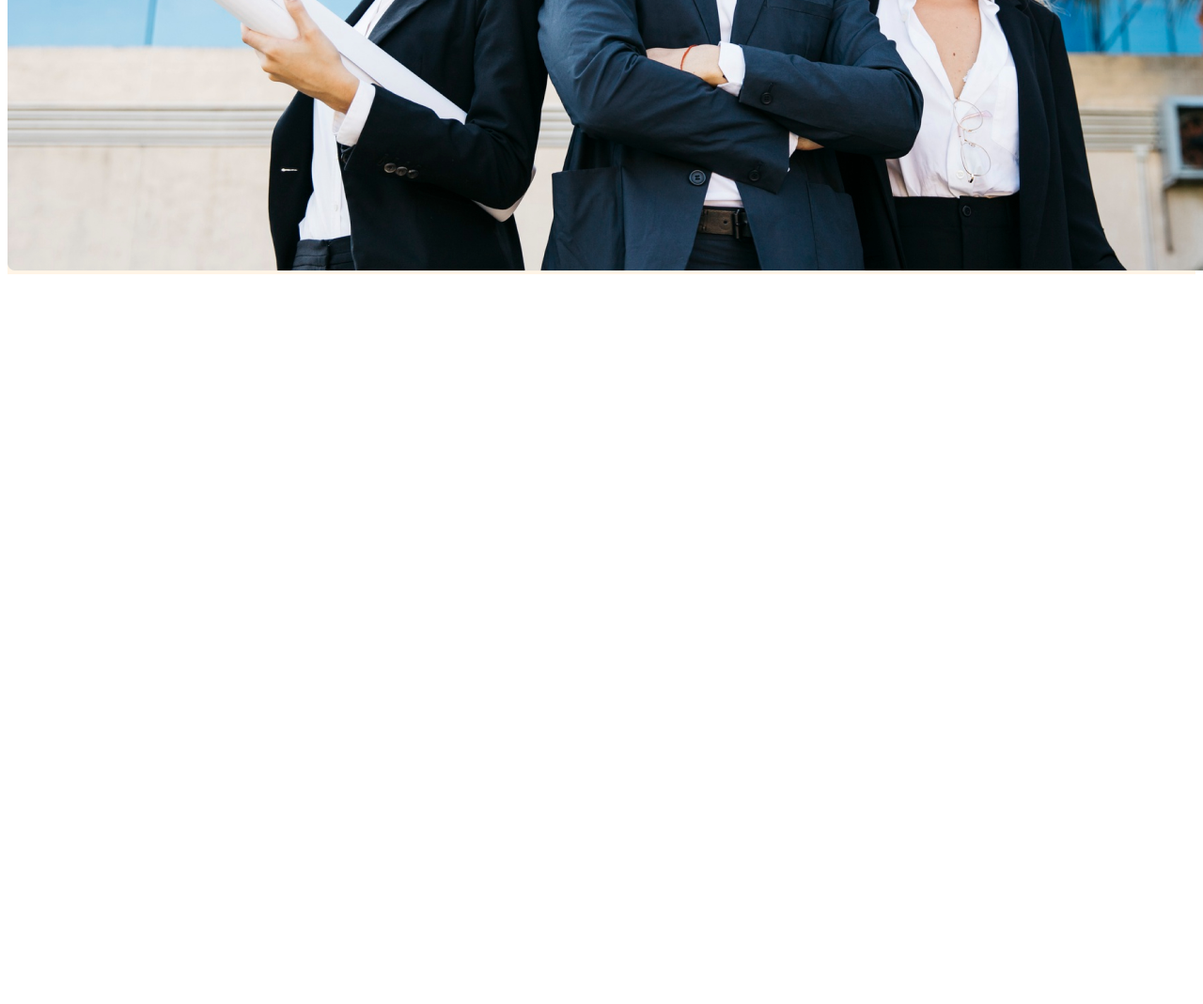
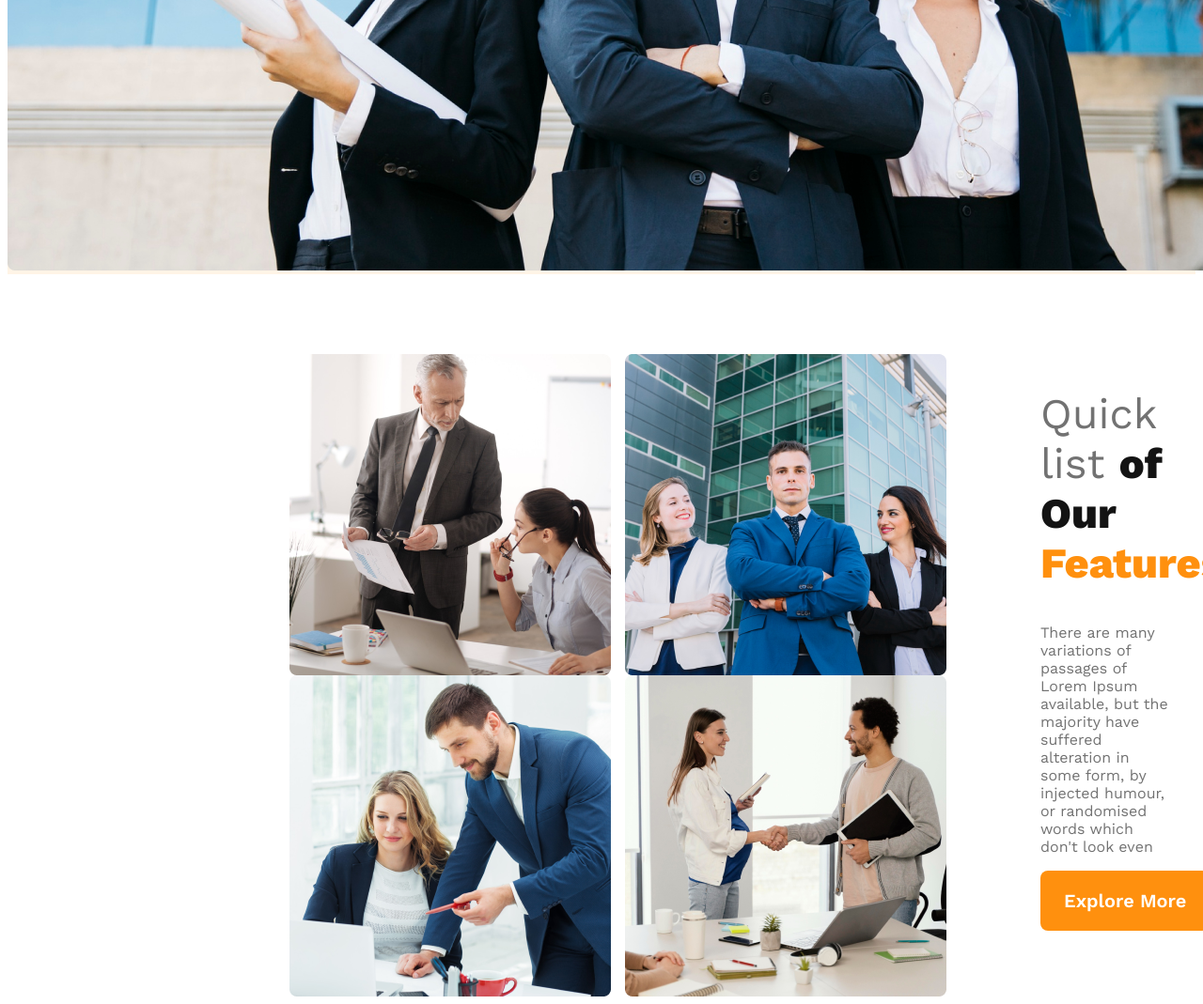
Before and after one commit to taijulsir/g3-architect-website, a plain HTML site: page index.html in a window 1280 px wide. Shown: the part 1156-2225 px from the top of the page at 94% size. Before the commit the page ends 1456 px from the top, so only its background shows below. Drawn offline with nearby package versions, Linux system fonts and the light colour scheme.

Commit message:
added features section and responsive

```diff
--- a/index.html
+++ b/index.html
@@ -11,6 +11,7 @@
 </head>
 <body>
     <header>
+        <!-- header section started -->
         <nav>
             <h3 class="header-title">G3 Architects</h3>
             <ul>
@@ -33,8 +34,27 @@
             </div>
         </div>
     </header>
+    <!-- header section end -->
     <main>
-
+        <!-- features section started -->
+        <div class="features-container">
+            <div class="features-images-container">
+             <div class="features-images">
+                <img class="width" src="images/team1.png" alt="">
+                <img class="width" src="images/team2.png" alt="">
+             </div>
+             <div class="features-images">
+                <img class="width" src="images/team3.png" alt="">
+                <img class="width" src="images/team4.png" alt="">
+             </div>
+            </div>
+            <div class="features-description-container">
+                <h2 class="features-title">Quick list <span class="of-our"> of Our </span ><span class="features">Features</span></h2>
+                <p class="features-description">There are many variations of passages of Lorem Ipsum available, but the majority have suffered alteration in some form, by injected humour, or randomised words which don't look even</p>
+                <button class="btn-primary">Explore More</button>
+            </div>
+        </div>
+    <!-- features section end -->
     </main>
     <footer>
 
--- a/styles/architect.css
+++ b/styles/architect.css
@@ -81,13 +81,13 @@ nav a{
         padding: 0px;
     }
     nav a{
-       padding: 15px;
+       padding: 10px;
     }
     nav li{
         padding: 0px;
     }
     .banner-img{
-        width: 342px;
+        width: 320px;
     }
 }
 
@@ -98,6 +98,81 @@ nav a{
         padding: 0px;}
 
         .banner-img{
-            width: 800px;
+            width: 700px;
         }
 }
+/* main section related style */
+/* features related style */
+.features-container{
+    display: flex;
+    justify-content: space-between;
+    align-items: center;
+    margin-top: 85px;
+}
+.features-images-container{
+    margin-left: 300px;
+
+}
+.features-images{
+    display: flex;
+    gap: 15px;
+}
+/* I have a question */
+.features-description-container{
+    margin-left: 100px;
+    /* padding: 50px; */
+}
+.features-title{
+    color: #727272;
+    font-size: 2.82rem;
+    font-weight: 500;
+}
+.of-our{
+    color: #131313;
+    font-size: 2.82rem;
+    font-weight: 700;
+}
+.features{
+    color: #FF900E;
+    font-size: 2.82rem;
+    font-weight: 700;
+}
+.features-description{
+    color: #727272;
+    font-size: 1rem;
+    font-weight: 400;
+    width: 70%;
+}
+@media screen and (max-width:576px) {
+
+    .features-container{
+        flex-direction: column-reverse;
+    }
+    .features-images-container{
+        margin: 0px;
+    }
+    /* .width{
+        width: 170px;
+    } */
+    .features-images{
+        flex-direction: column;
+
+    }
+    .features-description-container{
+        margin-left:2px;
+    }
+    .features-description{
+        width: auto;
+    }
+}
+@media screen and (min-width:576px) and (max-width:960px) {
+    .features-container{
+        flex-direction: column-reverse;
+    }
+    .features-images-container{
+        margin: 0px;
+    }
+    .features-description-container{
+        margin-left: 25px;
+    }
+}
```
